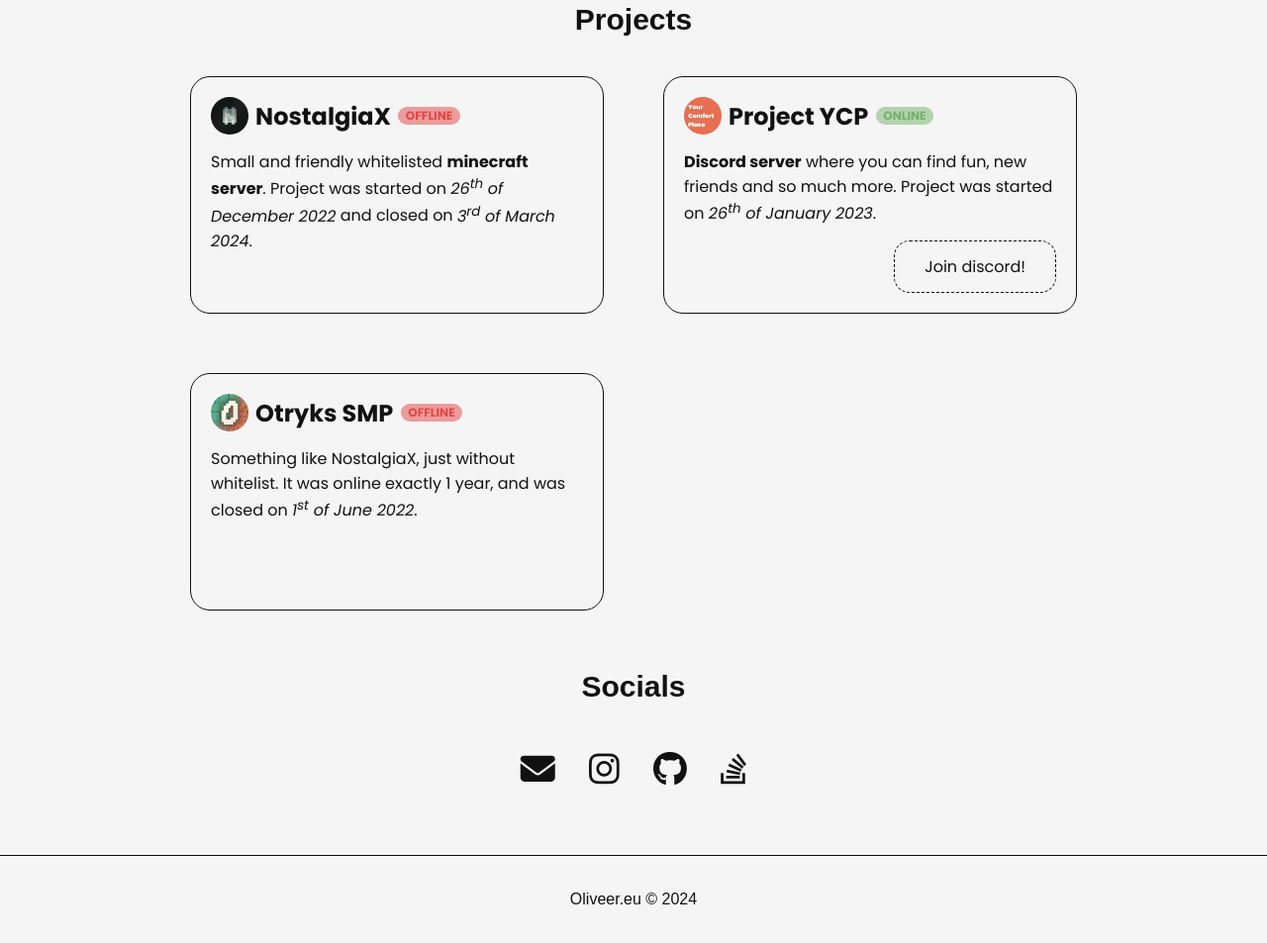
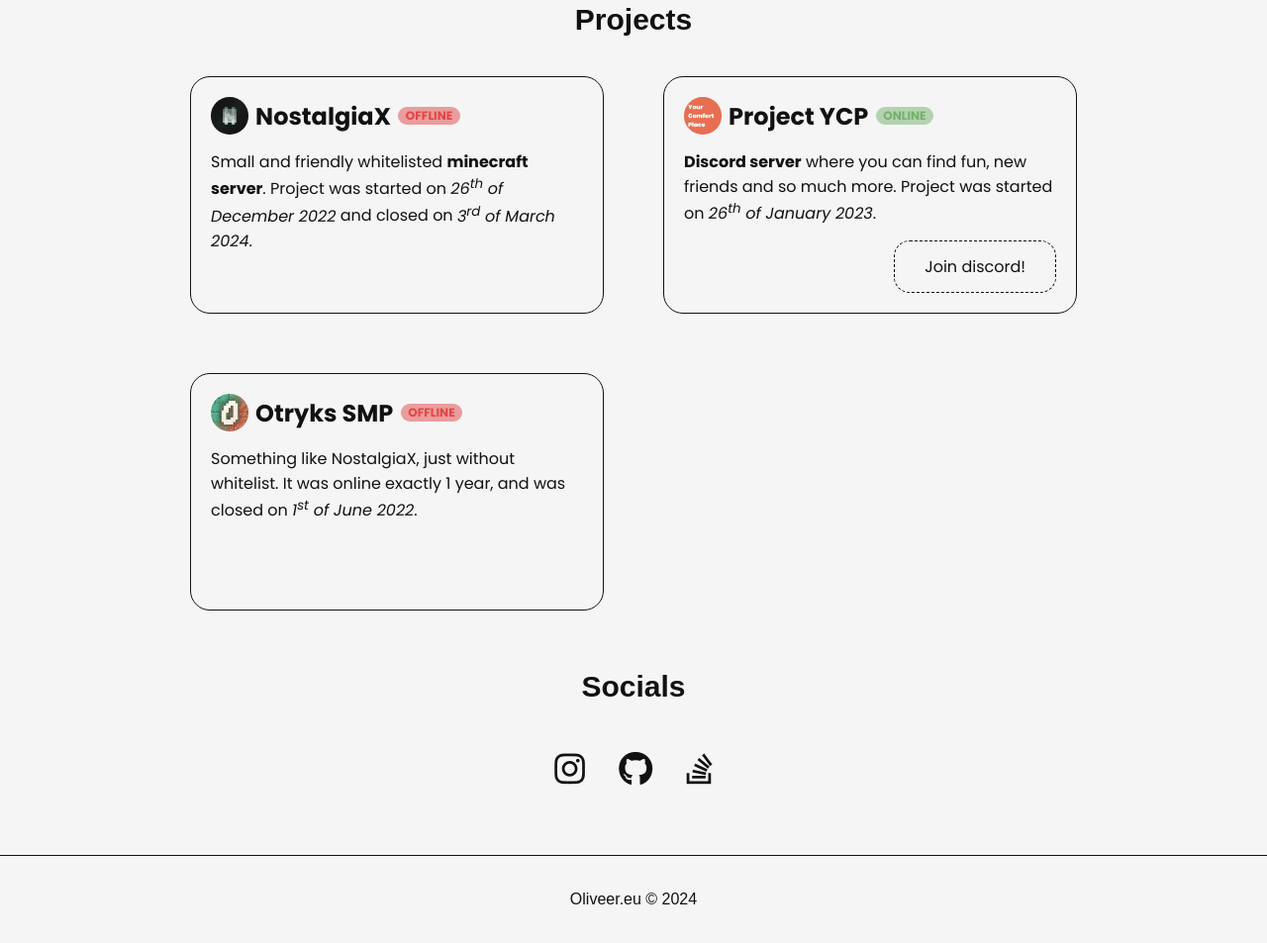
Before and after one commit to Otryks/Otryks, a plain HTML site: page index.html in a window 1280 px wide. Shown: the part 1090-2043 px from the top of the page at 99% size. Drawn offline with Linux system fonts and the light colour scheme; a web font is replaced by a local one.

Commit message:
removed mail

```diff
--- a/index.html
+++ b/index.html
@@ -99,7 +99,6 @@
     </section>
     <section id="socials">
         <h1>Socials</h1>
-        <a href="mailto:me@oliveer.eu" target="_blank"><i class="fa-solid fa-envelope"></i></a>
         <a href="https://www.instagram.com/molive.r/" target="_blank"><i class="fa-brands fa-instagram"></i></a>
         <a href="https://github.com/Otryks" target="_blank"><i class="fa-brands fa-github"></i></a>
         <a href="https://stackoverflow.com/users/19016501/otryks" target="_blank"><i class="fa-brands fa-stack-overflow"></i></a>
```
